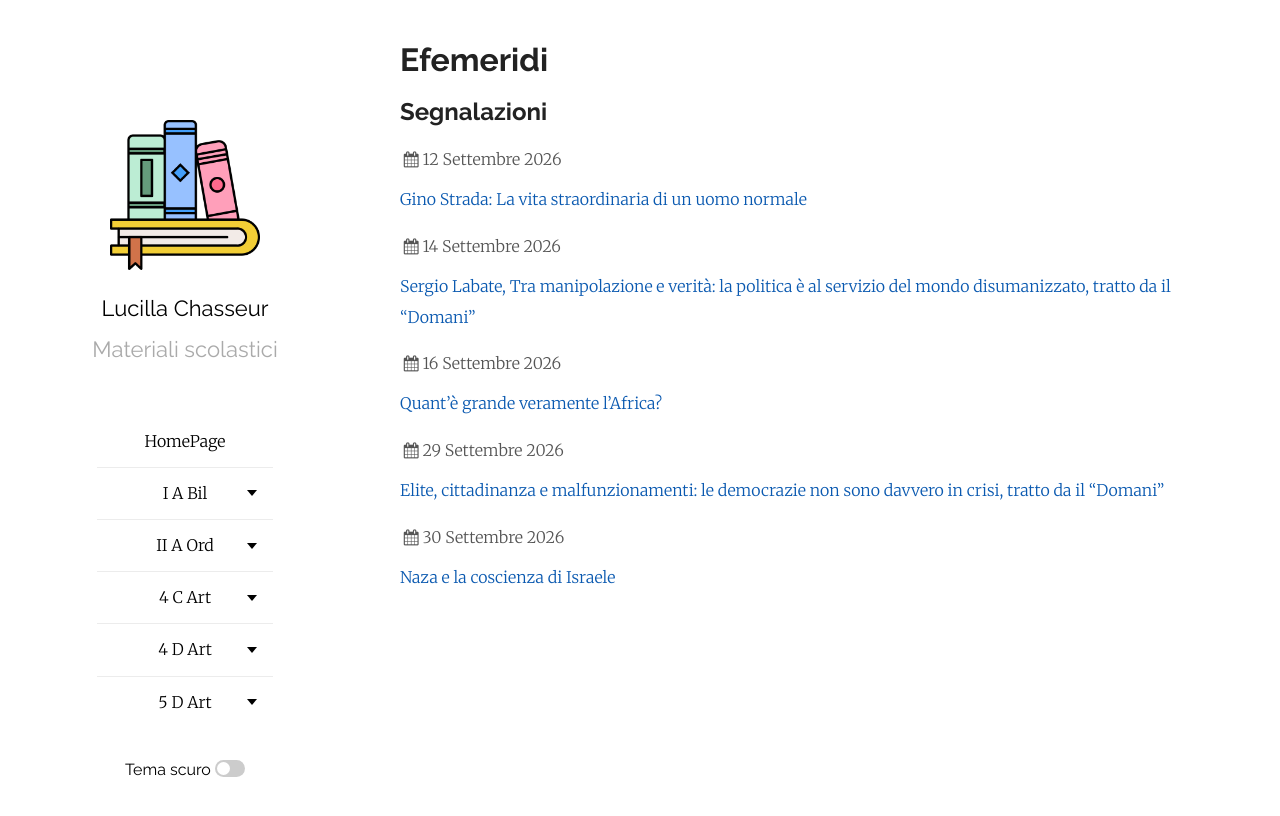
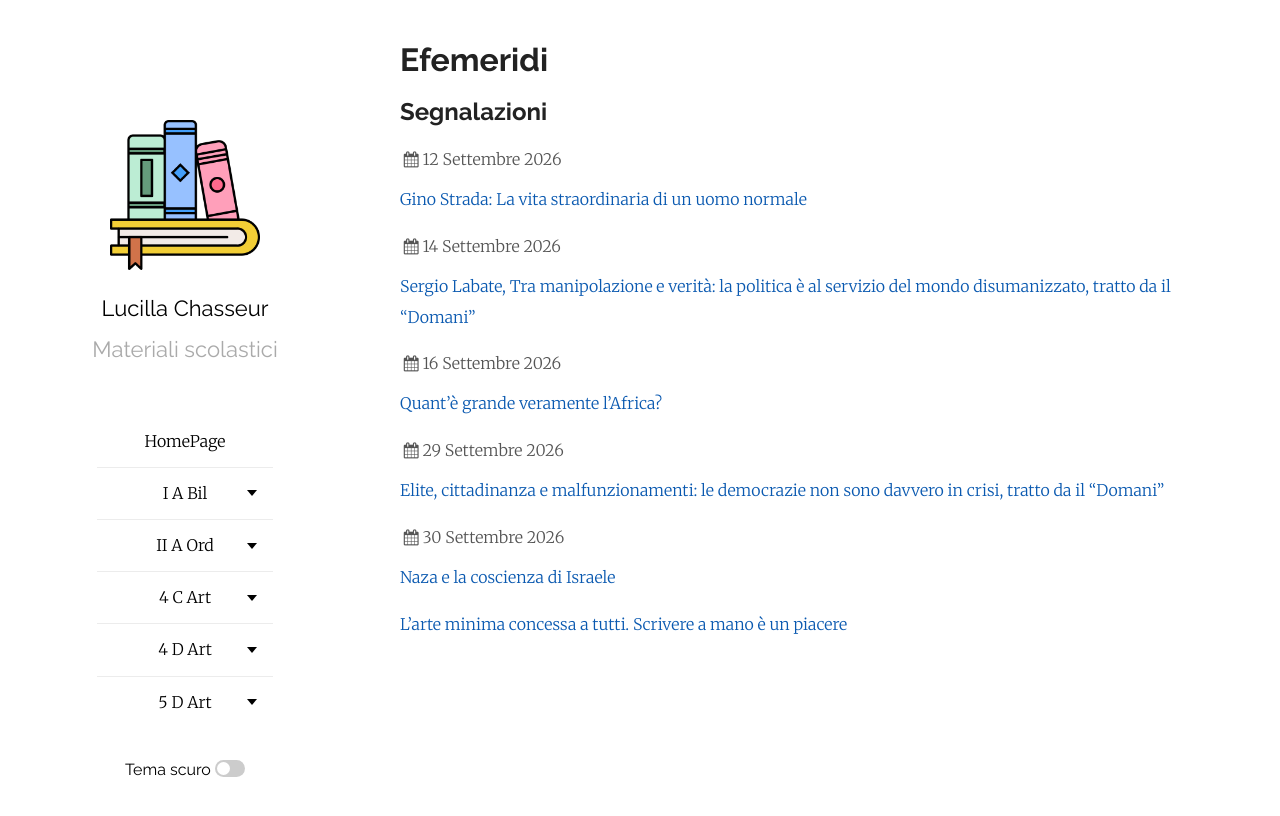
Before and after one commit to efemeridi/efemeridi.github.io, a Jekyll site: the page built from index.md, in a window 1280 px wide. Shown: the top 816 px of the page. Built offline with Jekyll 4.4.1, drawn with Linux system fonts in a browser that asks for light colours; our own code applies the rules of GitHub Pages for plain Markdown files.

Commit message:
Add link to handwriting PDF
Added a new link to a PDF about handwriting.

```diff
--- a/index.md
+++ b/index.md
@@ -25,3 +25,5 @@ layout: page
 <div class="post-date"><i class="icon-calendar"></i>30 Settembre 2026</div>
 
 [Naza e la coscienza di Israele](https://www.internazionale.it/podcast/ilmondo/la-sentenza-sull-omicidio-di-giulio-regeni-apre-nuovi-scenari-naza-e-la-coscienza-di-israele)
+
+[L'arte minima concessa a tutti. Scrivere a mano è un piacere](/materiali/segnalazioni/04_scrivere_a_mano_domani_3_ottobre.pdf/)
```
